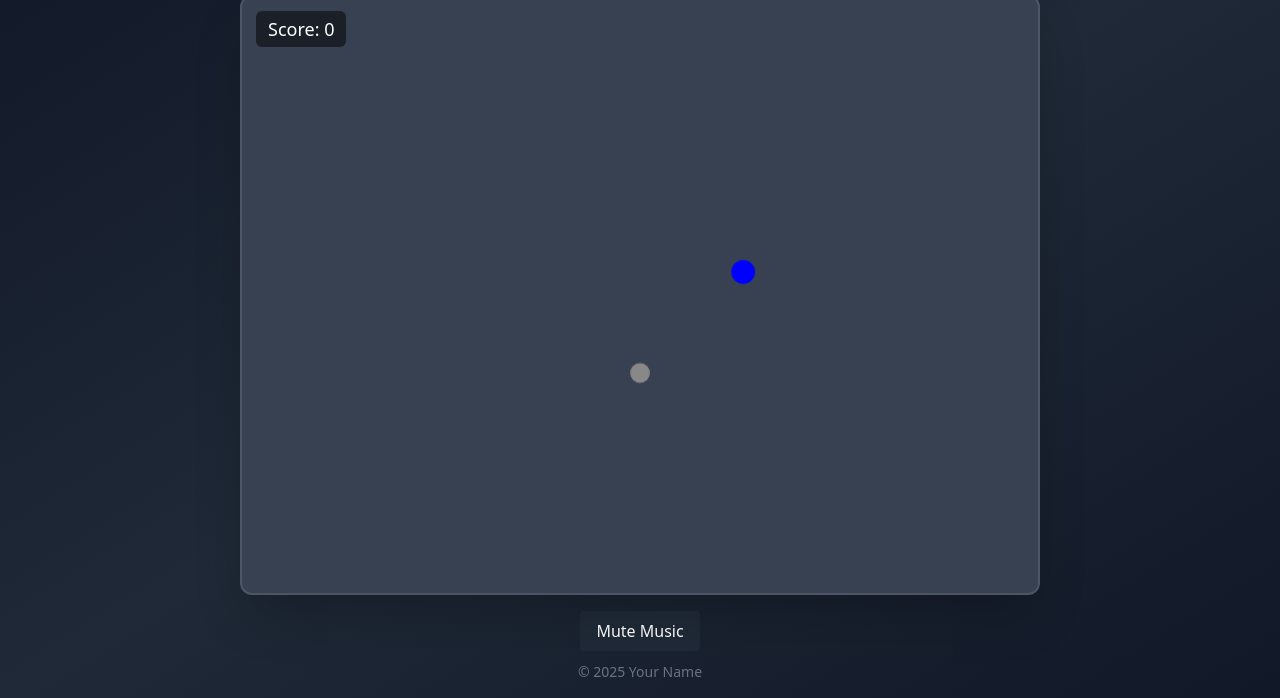
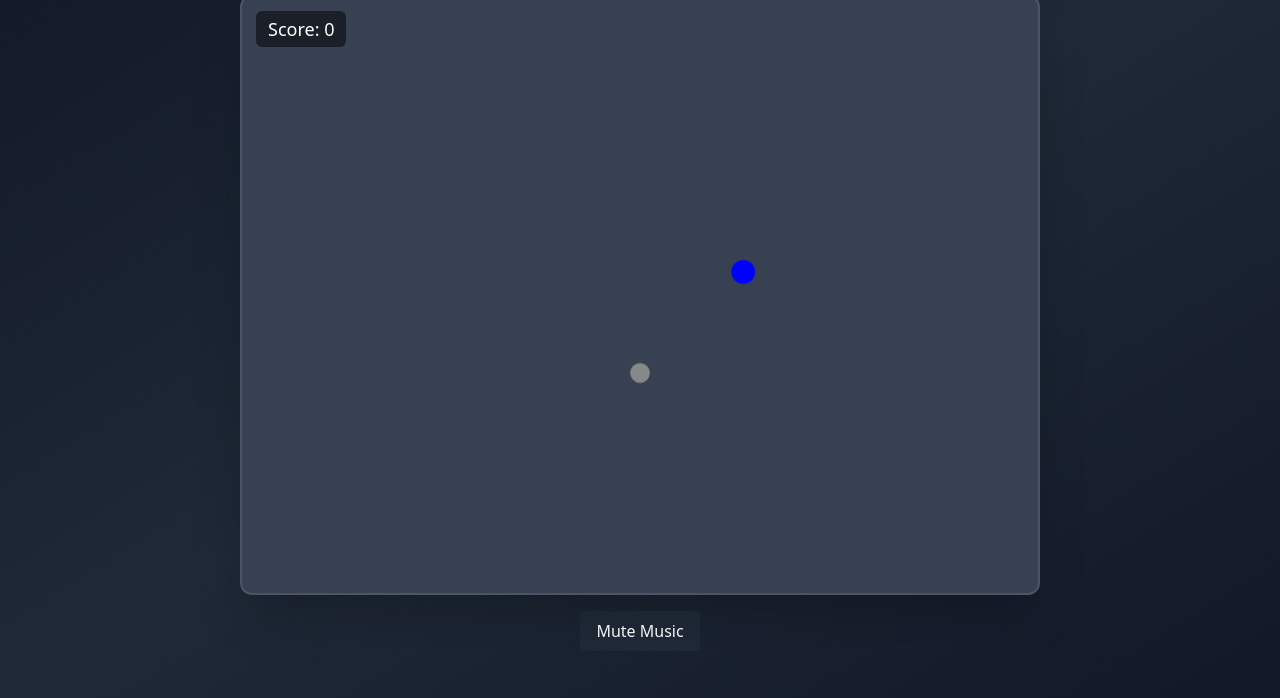
Before and after one commit to Jouriwz/Curve-Rush, a plain HTML site: page index.html in a window 1280 px wide. Shown: the part 102-800 px from the top of the page. Drawn offline with nearby package versions, Linux system fonts and the light colour scheme.

Commit message:
removed footer

```diff
--- a/index.html
+++ b/index.html
@@ -40,10 +40,6 @@
     Mute Music
 </button>
 
-<footer class="mt-auto mb-4 text-gray-500 text-sm flex-shrink-0">
-    &copy; 2025 Your Name
-</footer>
-
 <script type="module" src="./src/main.js"></script>
 </body>
 </html>
```
